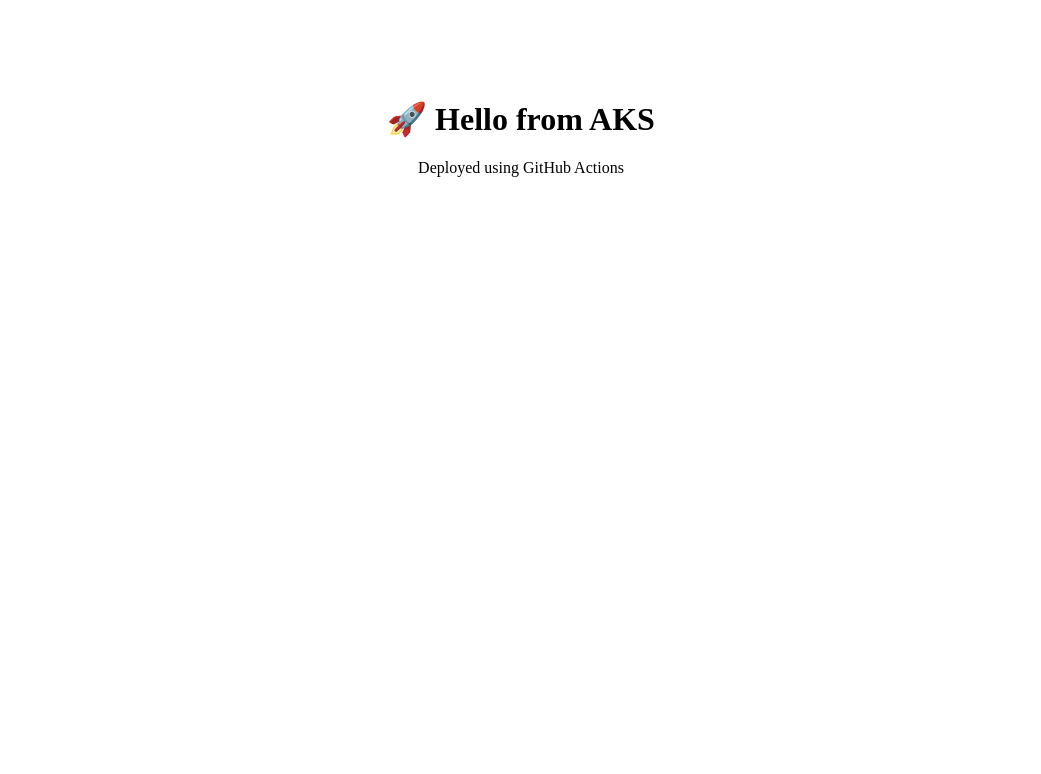
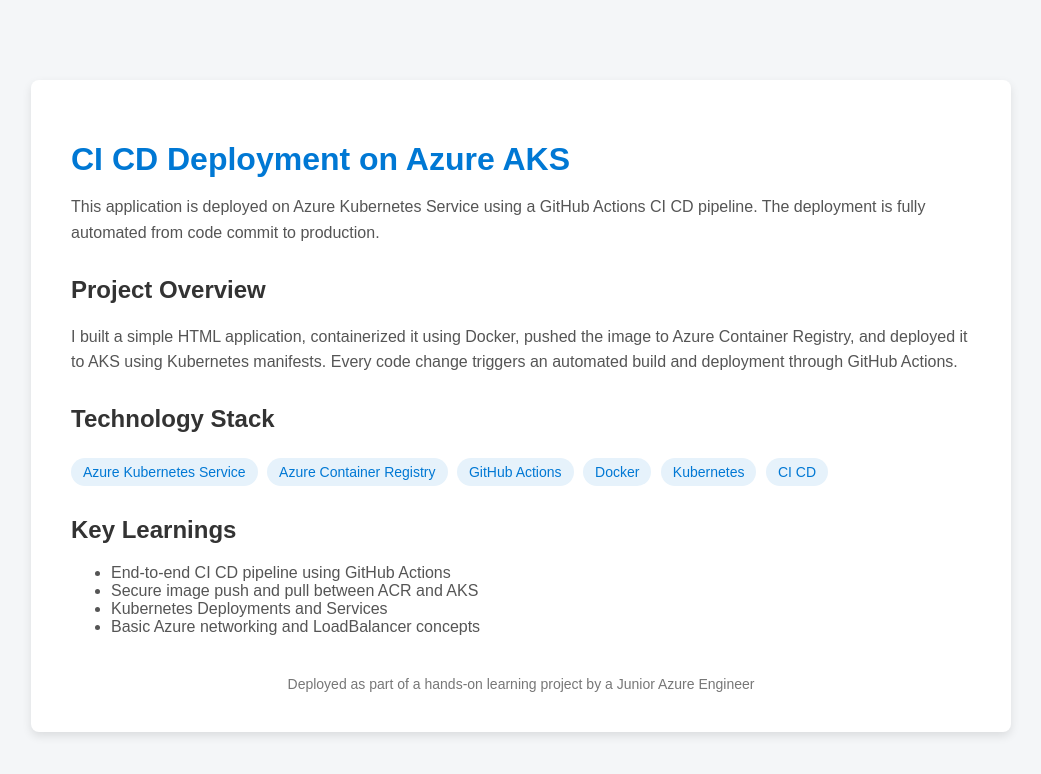
Before and after one commit to afizabee-web/github-actions, a plain HTML site: page app/index.html in a window 1280 px wide. Shown: the whole page, without its empty margins (119-1160 px from the left). Drawn offline with Linux system fonts and the light colour scheme.

Commit message:
updated the html file

```diff
--- a/app/index.html
+++ b/app/index.html
@@ -1,10 +1,93 @@
 <!DOCTYPE html>
-<html>
+<html lang="en">
 <head>
-  <title>Fresh AKS Project</title>
+  <meta charset="UTF-8" />
+  <title>AKS CI/CD Demo</title>
+  <style>
+    body {
+      font-family: Arial, Helvetica, sans-serif;
+      background-color: #f4f6f8;
+      margin: 0;
+      padding: 0;
+    }
+    .container {
+      max-width: 900px;
+      margin: 80px auto;
+      background: #ffffff;
+      padding: 40px;
+      border-radius: 8px;
+      box-shadow: 0 4px 10px rgba(0,0,0,0.1);
+    }
+    h1 {
+      color: #0078d4;
+      margin-bottom: 10px;
+    }
+    h2 {
+      color: #333;
+      margin-top: 30px;
+    }
+    p {
+      color: #555;
+      line-height: 1.6;
+    }
+    ul {
+      color: #555;
+    }
+    .badge {
+      display: inline-block;
+      background: #e6f2fb;
+      color: #0078d4;
+      padding: 6px 12px;
+      border-radius: 20px;
+      margin: 5px 5px 0 0;
+      font-size: 14px;
+    }
+    footer {
+      margin-top: 40px;
+      font-size: 14px;
+      color: #777;
+      text-align: center;
+    }
+  </style>
 </head>
-<body style="text-align:center;margin-top:100px;">
-  <h1>🚀 Hello from AKS</h1>
-  <p>Deployed using GitHub Actions</p>
+<body>
+
+  <div class="container">
+    <h1>CI CD Deployment on Azure AKS</h1>
+    <p>
+      This application is deployed on Azure Kubernetes Service using a GitHub Actions
+      CI CD pipeline. The deployment is fully automated from code commit to production.
+    </p>
+
+    <h2>Project Overview</h2>
+    <p>
+      I built a simple HTML application, containerized it using Docker, pushed the image
+      to Azure Container Registry, and deployed it to AKS using Kubernetes manifests.
+      Every code change triggers an automated build and deployment through GitHub Actions.
+    </p>
+
+    <h2>Technology Stack</h2>
+    <div>
+      <span class="badge">Azure Kubernetes Service</span>
+      <span class="badge">Azure Container Registry</span>
+      <span class="badge">GitHub Actions</span>
+      <span class="badge">Docker</span>
+      <span class="badge">Kubernetes</span>
+      <span class="badge">CI CD</span>
+    </div>
+
+    <h2>Key Learnings</h2>
+    <ul>
+      <li>End-to-end CI CD pipeline using GitHub Actions</li>
+      <li>Secure image push and pull between ACR and AKS</li>
+      <li>Kubernetes Deployments and Services</li>
+      <li>Basic Azure networking and LoadBalancer concepts</li>
+    </ul>
+
+    <footer>
+      Deployed as part of a hands-on learning project by a Junior Azure Engineer
+    </footer>
+  </div>
+
 </body>
 </html>
```
Also changed, not shown: 1 other file.
